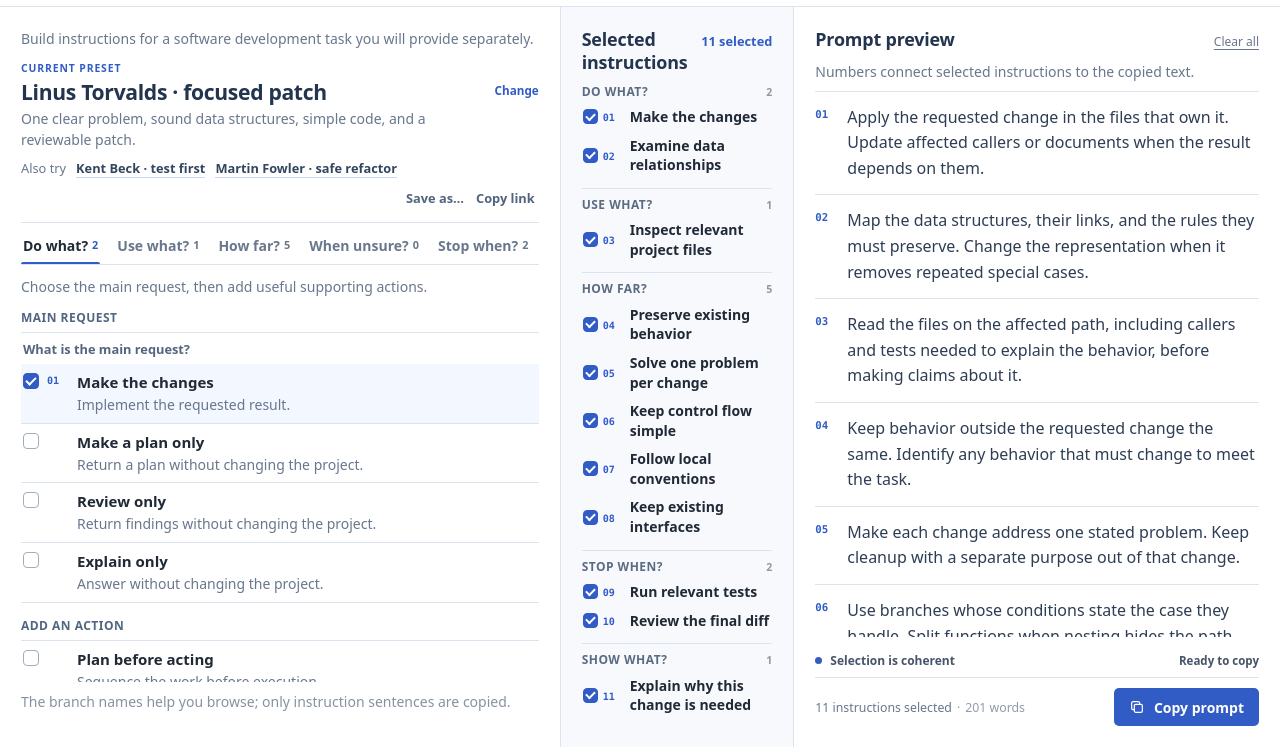
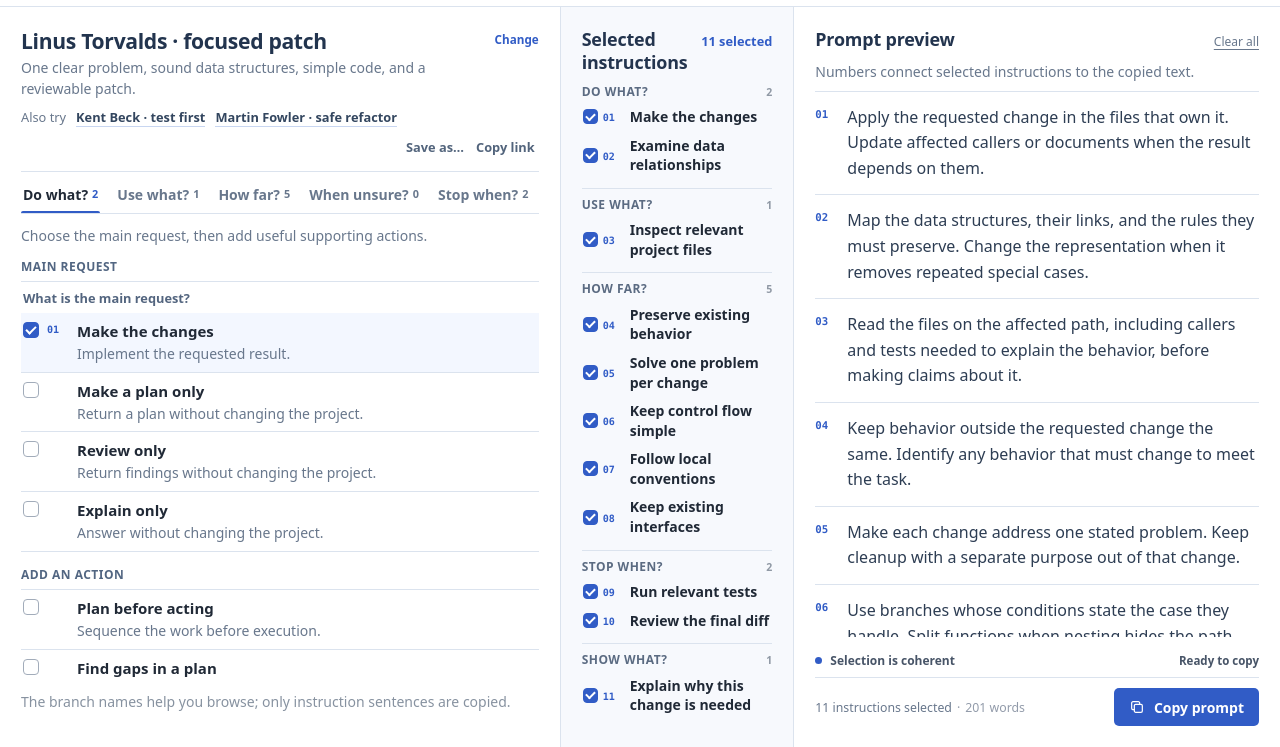
Before and after one commit to artpar/prompt-studio, a plain HTML site: page docs/index.html in a window 1280 px wide. Shown: the part 53-800 px from the top of the page. Drawn offline with Linux system fonts and the light colour scheme.

Commit message:
Remove catalog intro and preset label

```diff
--- a/docs/index.html
+++ b/docs/index.html
@@ -25,7 +25,6 @@
       .workspace { flex: 1; min-height: 0; display: grid; grid-template-columns: minmax(410px, 1.15fr) minmax(240px, .48fr) minmax(390px, 1fr); background: var(--surface); }
       .catalog, .selection-side, .preview-side { min-width: 0; padding: 26px; background: var(--surface); }
       .catalog-inner { max-width: 740px; margin: 0 auto; }
-      .intro { margin: 0 0 16px; max-width: 580px; color: var(--muted); font-size: .81rem; line-height: 1.4; }
       .preset-shell { display: grid; grid-template-columns: minmax(0, 1fr) auto; align-items: center; gap: 12px; padding: 8px 10px 8px 13px; margin-bottom: 15px; border: 1px solid var(--line); border-radius: 8px; background: #f8f9fb; }
       .preset-trigger { display: flex; align-items: center; justify-content: space-between; gap: 12px; min-width: 0; width: 100%; padding: 3px 0; border: 0; background: transparent; text-align: left; color: #202936; }
       .preset-trigger:hover .preset-current { color: var(--accent); }
@@ -164,9 +163,7 @@
       .catalog-inner { display: flex; flex-direction: column; min-height: 0; height: 100%; }
       .tabs-wrap { flex: none; }
       #tab-panel { flex: 1; min-height: 0; overflow-y: auto; overscroll-behavior: contain; scrollbar-width: thin; }
-      .intro { margin-bottom: 12px; font-size: .875rem; line-height: 1.5; }
       .preset-shell { display: block; margin-bottom: 13px; padding: 0 0 12px; border: 0; border-bottom: 1px solid var(--line); border-radius: 0; background: transparent; }
-      .preset-kicker { display: block; margin-bottom: 4px; color: var(--accent); font-size: .65rem; font-weight: 800; letter-spacing: .085em; text-transform: uppercase; }
       .preset-trigger { align-items: start; padding: 0; }
       .preset-trigger-copy { overflow: visible; }
       .preset-current { overflow: visible; white-space: normal; text-overflow: clip; color: #22344e; font-size: 1.32rem; font-weight: 700; line-height: 1.25; letter-spacing: -.015em; }
@@ -233,7 +230,7 @@
       @media (max-width: 1000px) { .workspace { grid-template-columns: minmax(0, 1fr) 260px; } .preview-side { grid-column: 1 / -1; border-left: 0; border-top: 1px solid var(--line); } .preview-sticky { position: static; max-width: none; } .paper { max-height: none; } .prompt-body { max-height: 540px; } }
       @media (max-width: 760px) { .workspace { grid-template-columns: 1fr; } .catalog, .preview-side { padding: 22px 20px; } .catalog-inner { max-width: none; } .selection-side { border-left: 0; border-top: 1px solid var(--line); padding: 18px 20px; } .selected-panel { position: static; height: 250px; min-height: 0; } }
       @media (max-width: 600px) { .preset-shell { grid-template-columns: 1fr; gap: 2px; } .preset-tools { justify-content: flex-start; } .preset-picker-layout { grid-template-columns: 1fr; min-height: 0; } .preset-choices { max-height: 180px; } .preset-detail-list { max-height: 180px; } }
-      @media (max-width: 480px) { .topbar { height: 60px; padding: 0 16px; } .catalog, .preview-side { padding: 18px 14px; } .selection-side { padding: 16px 14px; } .intro { margin-bottom: 15px; } .tabs { gap: 15px; } .option { padding: 8px 2px; } .prompt-body { padding: 0; } }
+      @media (max-width: 480px) { .topbar { height: 60px; padding: 0 16px; } .catalog, .preview-side { padding: 18px 14px; } .selection-side { padding: 16px 14px; } .tabs { gap: 15px; } .option { padding: 8px 2px; } .prompt-body { padding: 0; } }
       @media (max-width: 620px) { .topbar { height: auto; min-height: 60px; flex-wrap: wrap; gap: 8px; padding: 10px 16px; } .catalog-switch { width: 100%; margin-left: 0; } .catalog-switch button { flex: 1; min-width: 0; min-height: 39px; padding: 4px 6px; font-size: .8rem; line-height: 1.2; white-space: normal; } }
       @media (prefers-reduced-motion: reduce) { *, *::before, *::after { scroll-behavior: auto !important; transition-duration: .01ms !important; } }
     </style>
@@ -248,8 +245,7 @@
         <section class="catalog" aria-labelledby="page-title">
           <div class="catalog-inner">
             <h1 class="sr-only" id="page-title">Prompt Builder</h1>
-            <p class="intro" id="catalog-intro"></p>
-            <div class="preset-shell"><span class="preset-kicker">Current preset</span><button class="preset-trigger" id="preset-trigger" type="button" aria-haspopup="dialog" aria-controls="preset-picker" aria-label="Choose a preset"><span class="preset-trigger-copy"><span class="preset-current" id="preset-current"></span><span class="preset-note" id="preset-note"></span></span><span class="preset-chevron" aria-hidden="true">Change</span></button><div class="preset-bottom"><div class="preset-suggestions" id="preset-suggestions" aria-label="Other presets"></div><div class="preset-tools"><button class="preset-action" id="save-preset" type="button">Save as…</button><button class="preset-action" id="copy-link" type="button">Copy link</button><button class="preset-action" id="delete-preset" type="button" hidden>Delete</button></div></div></div>
+            <div class="preset-shell"><button class="preset-trigger" id="preset-trigger" type="button" aria-haspopup="dialog" aria-controls="preset-picker" aria-label="Choose a preset"><span class="preset-trigger-copy"><span class="preset-current" id="preset-current"></span><span class="preset-note" id="preset-note"></span></span><span class="preset-chevron" aria-hidden="true">Change</span></button><div class="preset-bottom"><div class="preset-suggestions" id="preset-suggestions" aria-label="Other presets"></div><div class="preset-tools"><button class="preset-action" id="save-preset" type="button">Save as…</button><button class="preset-action" id="copy-link" type="button">Copy link</button><button class="preset-action" id="delete-preset" type="button" hidden>Delete</button></div></div></div>
             <div class="tabs-wrap"><div class="tabs" id="tabs" role="tablist" aria-label="Prompt instruction branches"></div></div>
             <div id="tab-panel" role="tabpanel" tabindex="0"></div>
             <p class="catalog-footer">The branch names help you browse; only instruction sentences are copied.</p>
@@ -285,9 +281,9 @@
     <script src="./presets-domains.js"></script>
     <script>
       const catalogSpecs = [
-        { id: 'software', label: 'Software programming', branches: catalog, presets: builtInPresets, legacyPresets: legacySoftwarePresets, intro: 'Build instructions for a software development task you will provide separately.' },
-        { id: 'ux', label: 'UX engineering', branches: uxCatalog, presets: uxBuiltInPresets, legacyPresets: legacyUxPresets, intro: 'Build instructions for a user experience task: user goals, journeys, evidence, and validation.' },
-        { id: 'ui', label: 'UI engineering', branches: uiCatalog, presets: uiBuiltInPresets, legacyPresets: legacyUiPresets, intro: 'Build instructions for an interface task: rendered behavior, visual details, states, and accessibility.' }
+        { id: 'software', label: 'Software programming', branches: catalog, presets: builtInPresets, legacyPresets: legacySoftwarePresets },
+        { id: 'ux', label: 'UX engineering', branches: uxCatalog, presets: uxBuiltInPresets, legacyPresets: legacyUxPresets },
+        { id: 'ui', label: 'UI engineering', branches: uiCatalog, presets: uiBuiltInPresets, legacyPresets: legacyUiPresets }
       ];
       const requestedCatalog = new URLSearchParams(location.search).get('catalog');
       let activeSpec = catalogSpecs.find(spec => spec.id === requestedCatalog) || catalogSpecs[0];
@@ -335,7 +331,6 @@
       let previewPresetId = null;
       let lastChangedId = null;
       const catalogSwitch = document.getElementById('catalog-switch');
-      const catalogIntro = document.getElementById('catalog-intro');
       const researchLink = document.querySelector('.preset-detail-footer a');
 
       function renderCatalogSwitch() {
@@ -348,7 +343,6 @@
           button.addEventListener('click', () => switchCatalog(spec.id));
           catalogSwitch.append(button);
         });
-        catalogIntro.textContent = activeSpec.intro;
         researchLink.href = activeSpec.id === 'software'
           ? 'https://github.com/artpar/prompt-studio/blob/main/PRESET_RESEARCH.md'
           : 'https://github.com/artpar/prompt-studio/blob/main/UX_UI_CATALOG_RESEARCH.md';
```
